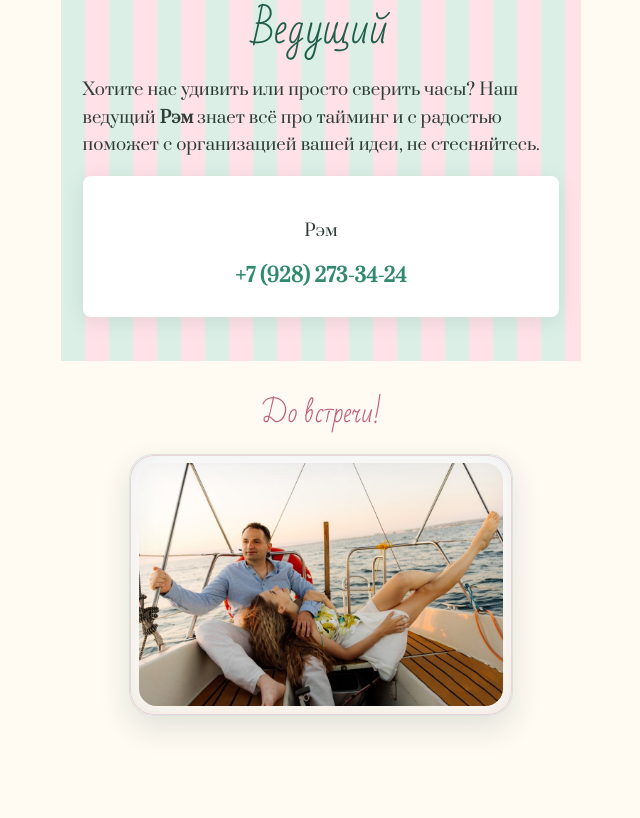
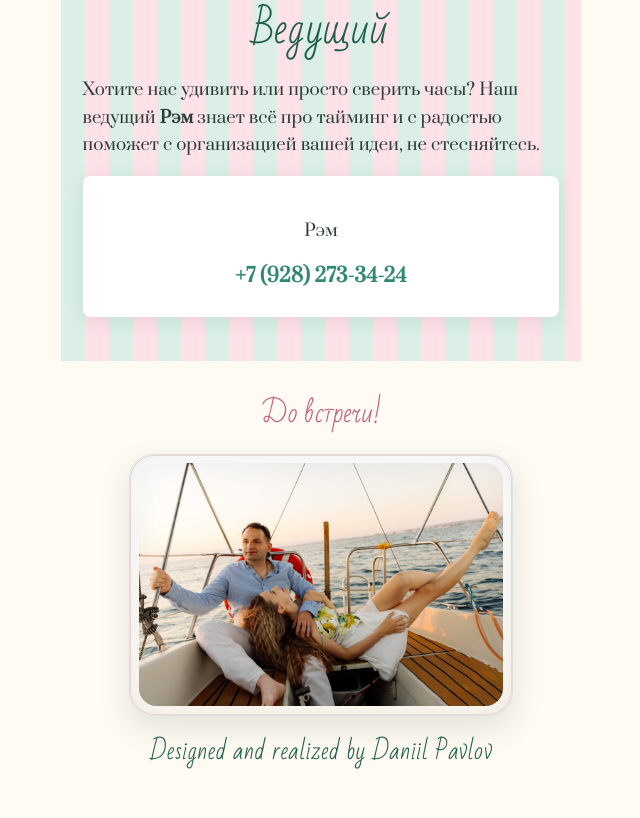
Before and after one commit to dspavlov2103-blip/wedding-invite, a website: page public/index.html in a window 1280 px wide. Shown: the part 6219-7037 px from the top of the page, without its empty margins (319-959 px from the left). Before the commit the page ends 6983 px from the top, so only its background shows below. Drawn offline with Linux system fonts and the light colour scheme.

Commit message:
Добавить подпись автора под финальной фотографией.
Co-authored-by: Cursor <cursoragent@cursor.com>

```diff
--- a/public/css/style.css
+++ b/public/css/style.css
@@ -648,6 +648,14 @@ a {
   transform: translateY(0);
 }
 
+.footer__credit {
+  margin: 1rem 0 0;
+  font-family: var(--font-script);
+  font-size: clamp(1.15rem, 4.6vw, 1.45rem);
+  color: var(--green-deep);
+  letter-spacing: 0.02em;
+}
+
 @media (min-width: 520px) {
   .page {
     max-width: 520px;
--- a/public/index.html
+++ b/public/index.html
@@ -261,6 +261,7 @@
             height="683"
           />
         </div>
+        <p class="footer__credit">Designed and realized by Daniil Pavlov</p>
       </footer>
     </div>
 
```
